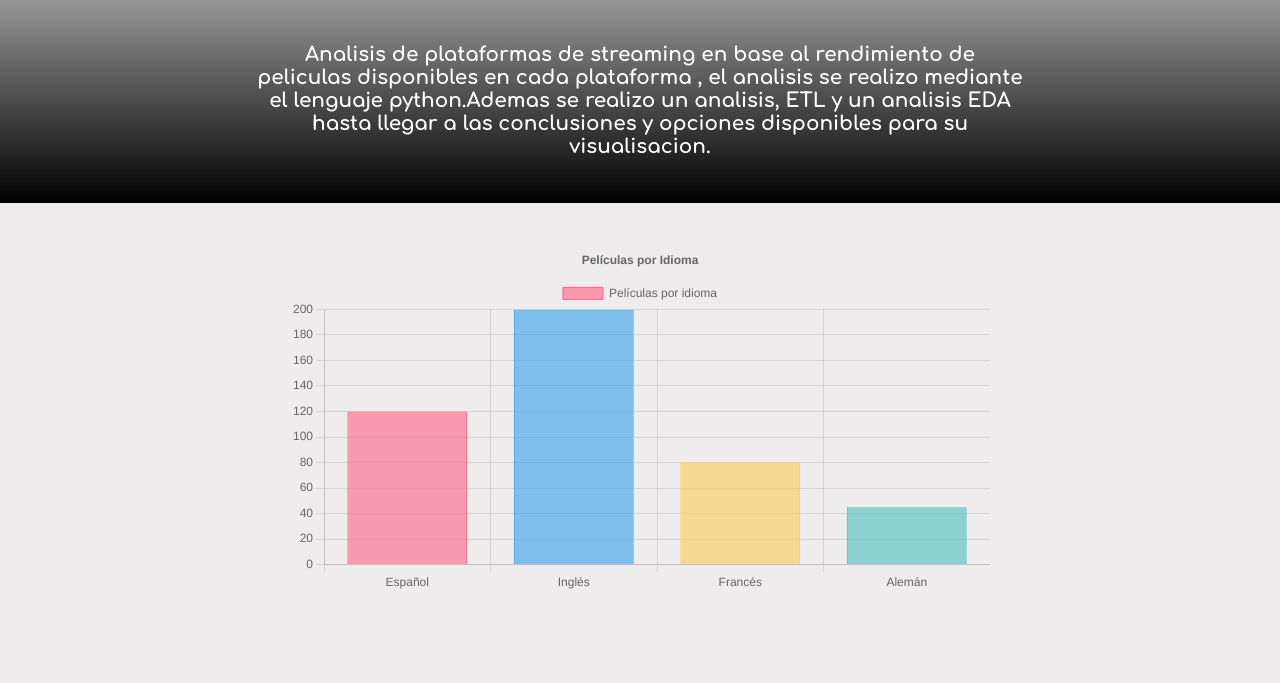
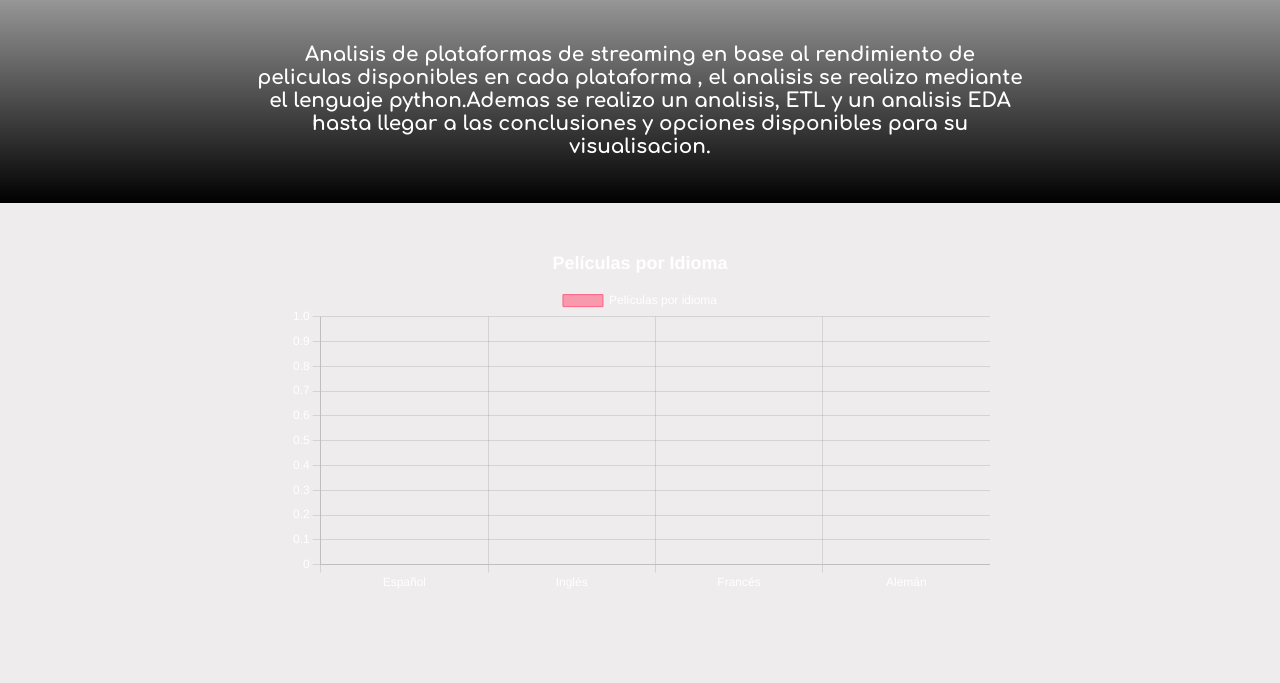
Before and after one commit to skyman2025/P_1-Streaming, a plain HTML site: page Frontend/index.html in a window 1280 px wide. Shown: the part 117-800 px from the top of the page. Drawn offline with nearby package versions, Linux system fonts and the light colour scheme; no server answers.

Commit message:
v2 cors agregado

```diff
--- a/Frontend/index.js
+++ b/Frontend/index.js
@@ -54,26 +54,83 @@ document.getElementById('searchForm').addEventListener('submit', function(e) {
 });
 
 
-const ctx = document.getElementById('myChart').getContext('2d');
-const myChart = new Chart(ctx, {
-    type: 'bar',
-    data: {
-        labels: ['Español', 'Inglés', 'Francés', 'Alemán'],
-        datasets: [{
-            label: 'Películas por idioma',
-            data: [120, 200, 80, 45],
-            backgroundColor: [
+// const ctx = document.getElementById('myChart').getContext('2d');
+// const myChart = new Chart(ctx, {
+//     type: 'bar',
+//     data: {
+//         labels: ['Español', 'Inglés', 'Francés', 'Alemán'],
+//         datasets: [{
+//             label: 'Películas por idioma',
+//             data: [120, 200, 80, 45],
+//             backgroundColor: [
+//                 'rgba(255, 99, 132, 0.6)',
+//                 'rgba(54, 162, 235, 0.6)',
+//                 'rgba(255, 206, 86, 0.6)',
+//                 'rgba(75, 192, 192, 0.6)'
+//             ],
+//             borderColor: [
+//                 'rgba(255, 99, 132, 1)',
+//                 'rgba(54, 162, 235, 1)',
+//                 'rgba(255, 206, 86, 1)',
+//                 'rgba(75, 192, 192, 1)'
+//             ],
+//             borderWidth: 1
+//         }]
+//     },
+//     options: {
+//         responsive: true,
+//         plugins: {
+//             legend: {
+//                 position: 'top',
+//             },
+//             title: {
+//                 display: true,
+//                 text: 'Películas por Idioma'
+//             }
+//         }
+//     }
+// });
+
+
+async function cargarDatos() {
+    const idiomas = ['es', 'en', 'fr', 'de']; // Español, Inglés, Francés, Alemán
+    const etiquetas = ['Español', 'Inglés', 'Francés', 'Alemán'];
+    const coloresFondo = [
         'rgba(255, 99, 132, 0.6)',
         'rgba(54, 162, 235, 0.6)',
         'rgba(255, 206, 86, 0.6)',
         'rgba(75, 192, 192, 0.6)'
-            ],
-            borderColor: [
+    ];
+    const coloresBorde = [
         'rgba(255, 99, 132, 1)',
         'rgba(54, 162, 235, 1)',
         'rgba(255, 206, 86, 1)',
         'rgba(75, 192, 192, 1)'
-            ],
+    ];
+
+    const datos = [];
+
+    for (let idioma of idiomas) {
+        try {
+            const respuesta = await  fetch(`https://p-1-streaming.onrender.com/peliculas_idioma/${idioma}`);
+            const json = await respuesta.json();
+            datos.push(json['Cantidad de pelicula que fueron estrenadas'] || 0);
+        } catch (error) {
+            console.error(`Error al obtener datos para ${idioma}:`, error);
+            datos.push(0);
+        }
+    }
+
+    const ctx = document.getElementById('myChart').getContext('2d');
+    new Chart(ctx, {
+        type: 'bar',
+        data: {
+            labels: etiquetas,
+            datasets: [{
+                label: 'Películas por idioma',
+                data: datos,
+                backgroundColor: coloresFondo,
+                borderColor: coloresBorde,
                 borderWidth: 1
             }]
         },
@@ -82,11 +139,34 @@ const myChart = new Chart(ctx, {
             plugins: {
                 legend: {
                     position: 'top',
+                    labels: {
+                        color: '#ffffff'
+                    }
                 },
                 title: {
                     display: true,
-                text: 'Películas por Idioma'
+                    text: 'Películas por Idioma',
+                    color: '#ffffff',
+                    font: {
+                        size: 18
+                    }
+                }
+            },
+            scales: {
+                x: {
+                    ticks: {
+                        color: '#ffffff'
+                    }
+                },
+                y: {
+                    beginAtZero: true,
+                    ticks: {
+                        color: '#ffffff'
+                    }
                 }
             }
         }
     });
+}
+
+document.addEventListener('DOMContentLoaded', cargarDatos);
```
Also changed, not shown: Frontend/index.html (+2 -1 lines), 1 other file. Lines whose indentation alone changed are shown as unchanged.
